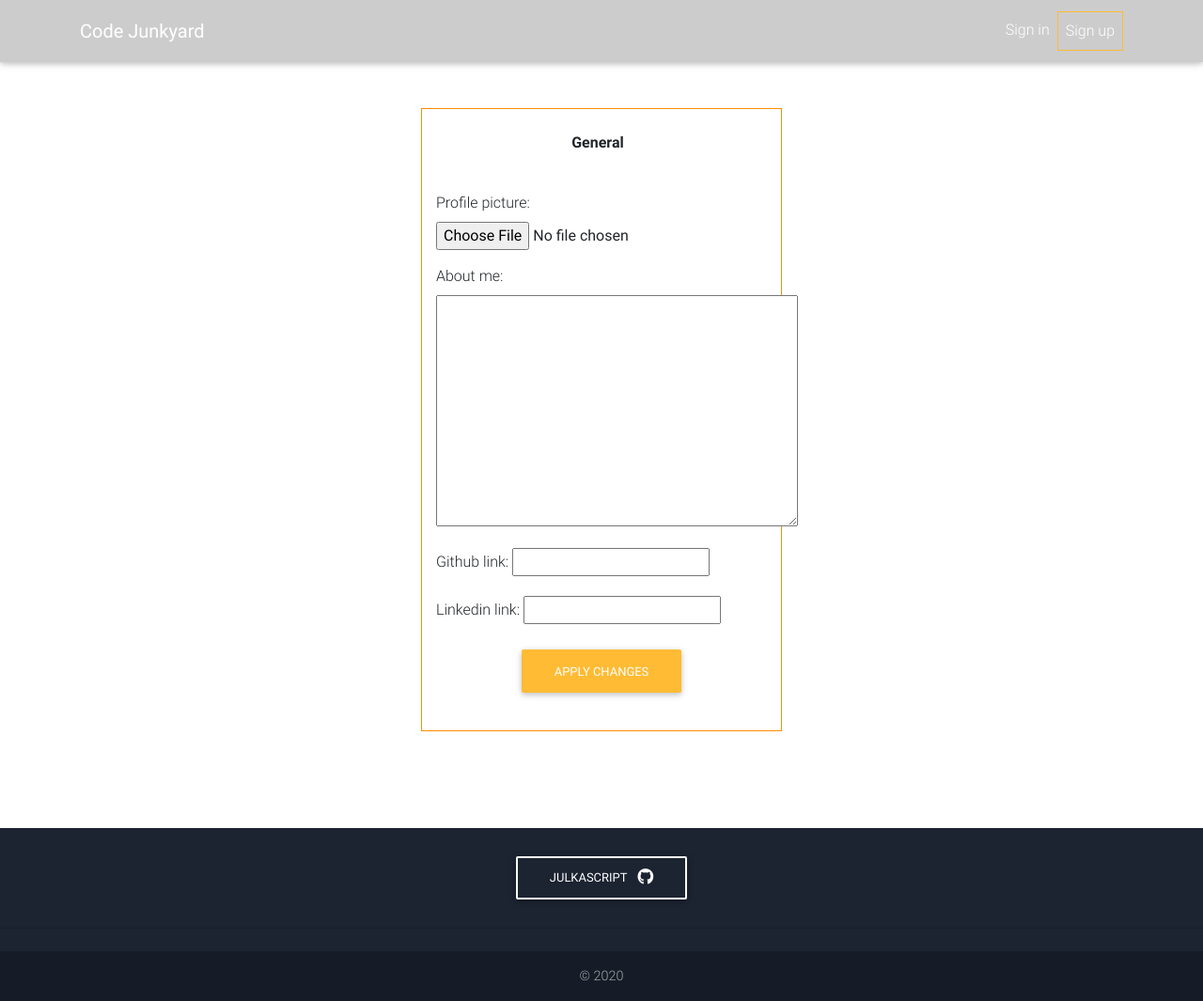
After one commit to julkascript/code-junkyard, a Django app: template templates/profile-edit.html in a window 1280 px wide. The commit adds this page. Shown: the whole page at 94% size. Run offline with Django 3.2, Linux system fonts and the light colour scheme; the template is opened without the code that fills it: values that come from a table or form of the project are taken from there, others are empty; some libraries are stand-ins or nearby versions.

Commit message:
create edit profile page

```diff
--- a/accounts/urls.py
+++ b/accounts/urls.py
@@ -1,9 +1,10 @@
 from django.urls import path
-from accounts.views import signup_user, signout_user, signin_user, user_profile
+from accounts.views import signup_user, signout_user, signin_user, user_profile, user_profile_edit
 
 urlpatterns = [
     path('signin/', signin_user, name='user signin'),
     path('signup/', signup_user, name='user signup'),
     path('signout/', signout_user, name='user signout'),
-    path('profile/<int:pk>', user_profile, name='user profile')
+    path('profile/<int:pk>', user_profile, name='user profile'),
+    path('profile/edit/<int:pk>', user_profile_edit, name='user profile edit'),
 ]
--- /dev/null
+++ b/templates/profile-edit.html
@@ -0,0 +1,21 @@
+{% extends 'shared/base.html' %}
+{% block site_content %}
+    <div class="container" id="sign-in-container-profile">
+        <div id="user-title" class="d-flex justify-content-center mb-4">
+            <p class="text-center mt-4 mr-2 font-weight-bold">General</p>
+            <p id="user-username" class="text-center mt-4 font-weight-bold">
+                {{ user.username }}
+            </p>
+        </div>
+        <form method="post" class="furniture-form">
+            <div class="form-group">
+                {% csrf_token %}
+                {{ form.as_p }}
+                <div class="d-flex justify-content-center">
+                    <a href="{% url 'user profile edit' user.pk %}" class="btn btn-warning mb-4" type="submit">Apply
+                        changes</a>
+                </div>
+            </div>
+        </form>
+    </div>
+{% endblock %}
--- a/templates/profile.html
+++ b/templates/profile.html
@@ -27,7 +27,7 @@
             </a>
         </div>
         <div class="d-flex justify-content-center">
-            <button class="btn btn-warning mb-4">Edit</button>
+            <a href="{% url 'user profile edit' user.pk %}" class="btn btn-warning mb-4">Edit</a>
         </div>
     </div>
 {% endblock %}
```
Also changed, not shown: accounts/views.py (+11 -0 lines).
